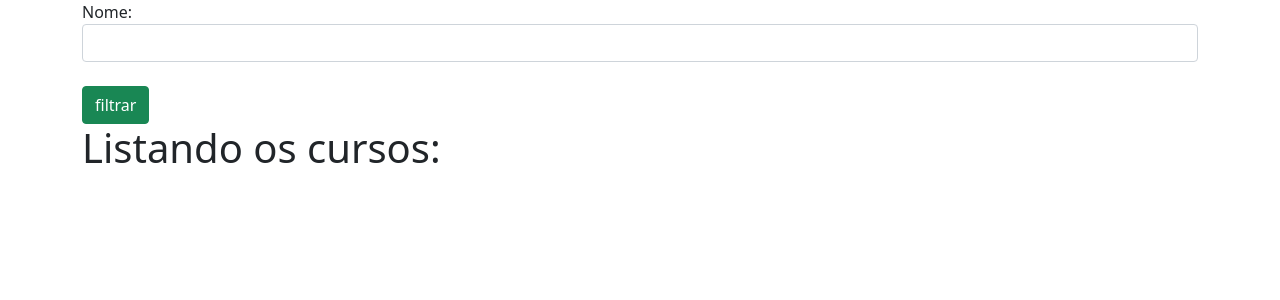
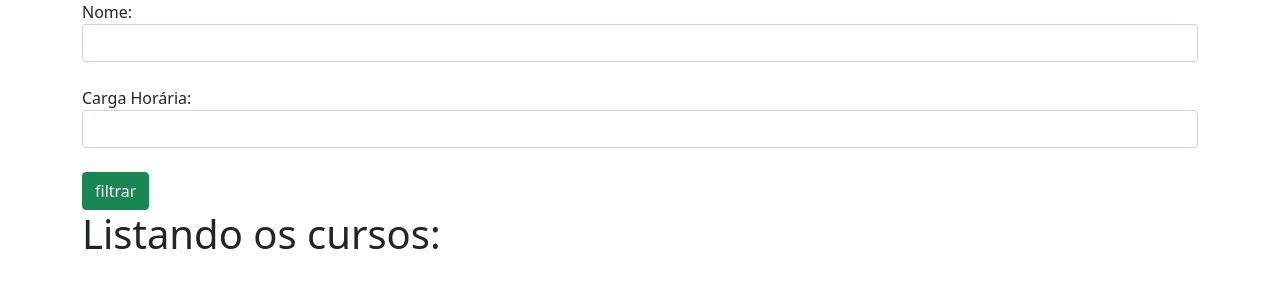
Before and after one commit to henrimory/Treinando-Python-Django, a Django app: page /curso/listar_curso/ in a window 1280 px wide. Shown: the top 300 px of the page. Run offline with Django 4.2, Linux system fonts and the light colour scheme; data that the repository does not hold is empty.

Commit message:
Busca implementada

```diff
--- a/cursos/templates/listar_curso.html
+++ b/cursos/templates/listar_curso.html
@@ -17,8 +17,12 @@
 
         <label for="">Nome:</label>
         <input type="text" name="nome_filtrar" class="form-control">
+        <br>
 
+        <label for="">Carga Horária:</label>
+        <input type="number" name="carga_horaria" class="form-control">
         <br>
+
         <input type="submit" value="filtrar" class="btn btn-success">
 
 
--- a/cursos/views.py
+++ b/cursos/views.py
@@ -10,11 +10,20 @@ def acessar_curso(request):
 
 def listar_curso(request):
     nome_filtrar = request.GET.get('nome_filtrar')
+    carga_horaria_filtrar = request.GET.get('carga_horaria')
+
+
+    curso = Curso.objects.all()
 
     if nome_filtrar:
-        curso = Curso.objects.filter(nome__contains=nome_filtrar)
-    else:
-        curso = Curso.objects.all()
+        curso = curso.filter(nome__contains=nome_filtrar)
+
+       #curso = Curso.objects.filter(nome__contains=nome_filtrar)
+    #else:
+    #    curso = Curso.objects.all()
+
+    if carga_horaria_filtrar:
+        curso = curso.filter(carga_horaria__gte=carga_horaria_filtrar)
 
     return render(request, 'listar_curso.html', {'curso':curso})
 
```
